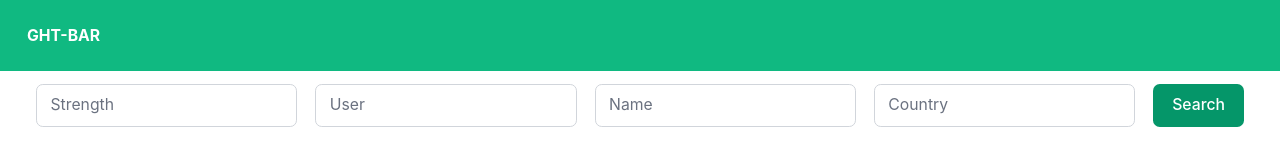
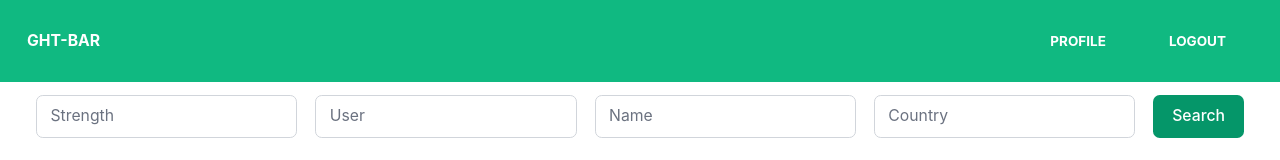
Before and after one commit to frmsm/ght-bar, a Next.js app: page / in a window 1280 px wide. Shown: the top 160 px of the page. Built offline with nearby package versions, Linux system fonts and the light colour scheme; no server answers; the database is empty; sample sign-in values are in the browser's storage.

Commit message:
fix: url

```diff
--- a/components/header/index.tsx
+++ b/components/header/index.tsx
@@ -71,8 +71,9 @@ const Header = () => {
                                         </div>
                                     </li>
                                 )}
-                                {session && session?.user?.isAdmin && (
+                                {session && (
                                     <>
+                                        {session?.user?.isAdmin && (
                                             <li className="nav-item cursor-pointer">
                                                 <div className="px-3 py-2 flex items-center text-xs uppercase font-bold leading-snug text-white hover:opacity-75">
                                                     <Link
@@ -88,6 +89,7 @@ const Header = () => {
                                                     </Link>
                                                 </div>
                                             </li>
+                                        )}
                                         <li className="nav-item cursor-pointer">
                                             <div className="px-3 py-2 flex items-center text-xs uppercase font-bold leading-snug text-white hover:opacity-75">
                                                 <Link
```
Lines whose indentation alone changed are shown as unchanged.
